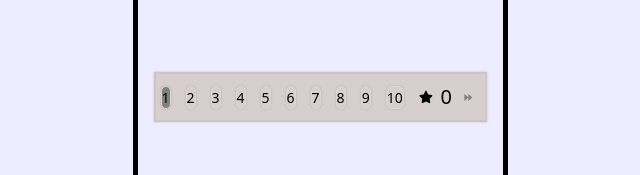
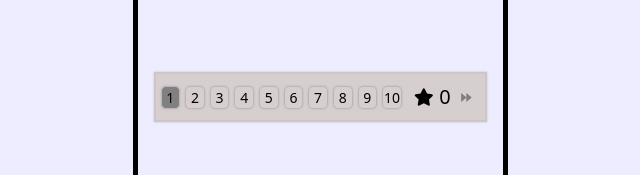
Before and after one commit to in-tech-gration/ReactQuizApp, a React (Vite) app: page / in a window 1280 px wide. Shown: the part 605-780 px from the top of the page, without its empty margins (320-960 px from the left). Built offline with nearby package versions, Linux system fonts and the light colour scheme.

Commit message:
Styling in Progress Component

```diff
--- a/src/components/Progress/Progress.css
+++ b/src/components/Progress/Progress.css
@@ -4,7 +4,6 @@
   align-items: center;
   border: 2px solid rgb(206, 198, 198);
   background-color: rgb(215, 207, 207);
-  gap: 10px;
   height: 50px;
   box-shadow: 0px 0px 2px rgba(152, 143, 143, 0.5);
   margin-top: 10px;
@@ -16,9 +15,10 @@
   align-items: center;
   font-size: 14px;
   border-radius: 5px;
-  border: 1px solid rgb(223, 213, 213);
+  border: 1px solid rgb(188, 182, 182);
   margin-left: 5px;
-  box-shadow: 0px 0px 2px rgba(132, 120, 120, 0.5);
+  box-shadow: 0px 0px 2px rgba(155, 149, 149, 0.5);
+  width: 20px;
 }
 
 .correct-answers-count {
@@ -27,11 +27,12 @@
 
 .arrow {
   padding-right: 10px;
+  margin-left: 7px;
 }
 
 .star {
-  margin-left: 5px;
-  margin-right: -2px;
+  margin-left: 12px;
+  margin-right: 6px;
 }
 
 @media screen and (max-width: 300px) {
--- a/src/components/Progress/Progress.jsx
+++ b/src/components/Progress/Progress.jsx
@@ -40,9 +40,9 @@ export default function Progress() {
           {index + 1}
         </div>
       ))}
-      <FaStar className="star" color="black" size={50} />
+      <FaStar className="star" color="black" size={20} />
       <div className="correct-answers-count">{correctAnswersCount}</div>
-      <AiFillForward className="arrow" color="gray" size={55} />
+      <AiFillForward className="arrow" color="gray" size={27} />
     </div>
   );
 }
--- a/src/components/Questions/Questions.css
+++ b/src/components/Questions/Questions.css
@@ -121,7 +121,7 @@
   .answer-button {
     width: 90px;
     height: 110px;
-    margin-top: 10px;
+    margin-top: 20px;
     font-size: 11px;
     margin-bottom: 20px;
   }
--- a/tailwind.config.js
+++ b/tailwind.config.js
@@ -5,5 +5,5 @@ export default {
     extend: {},
   },
   plugins: [],
-  darkMode: "class",
+  darkMode: "selector",
 };
```
